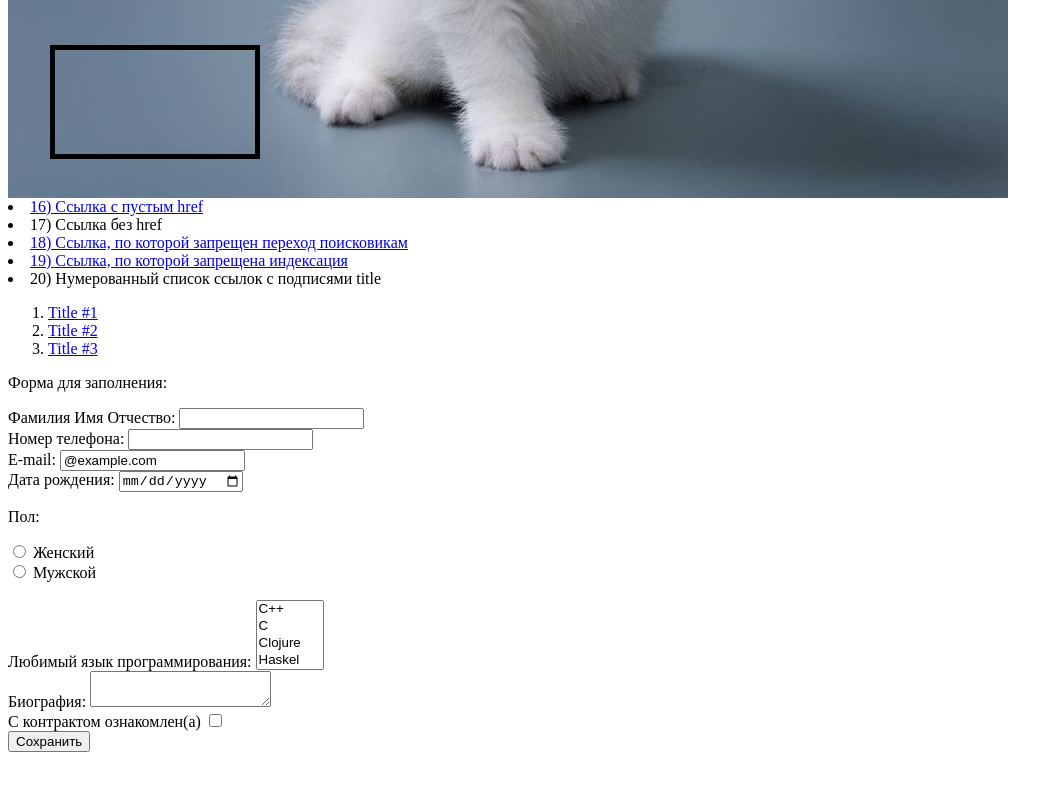
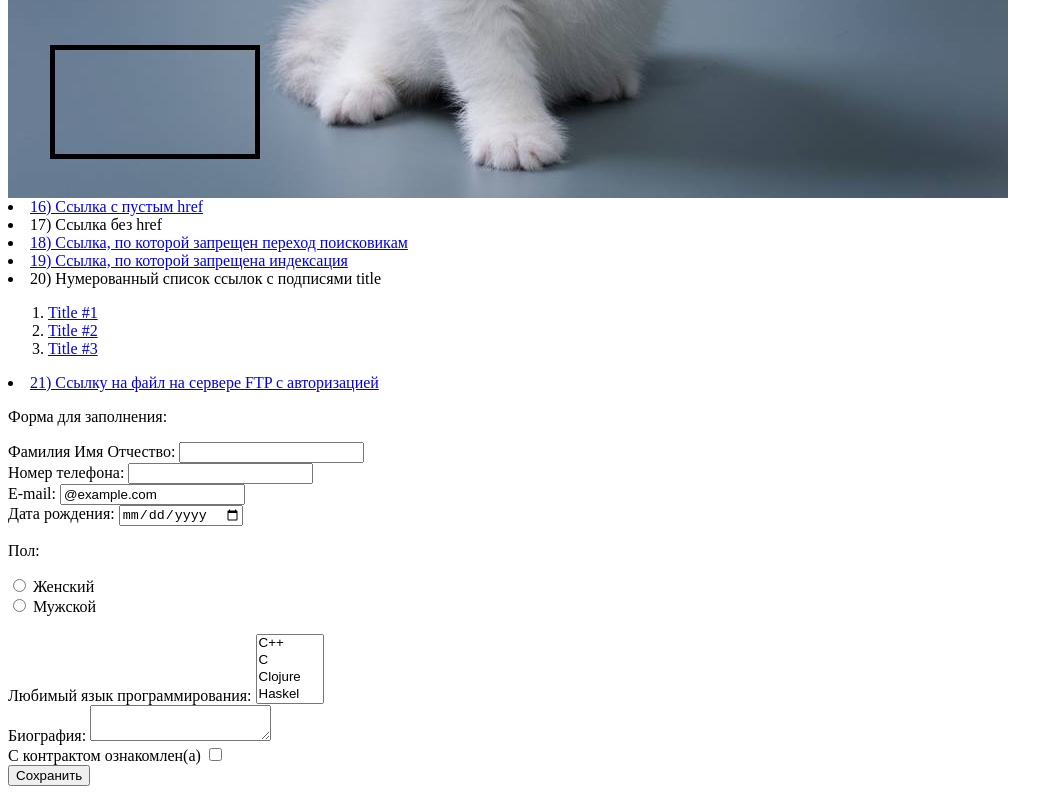
Before and after one commit to annatsygelnikova/annatsygelnikova.github.io, a plain HTML site: page index.html in a window 1280 px wide. Shown: the part 1235-2037 px from the top of the page, without its empty margins (0-1063 px from the left). Before the commit the page ends 2003 px from the top, so only its background shows below. Drawn offline with Linux system fonts and the light colour scheme.

Commit message:
Update index.html

```diff
--- a/index.html
+++ b/index.html
@@ -36,6 +36,7 @@
 <li><a href="https://genius.com/Gfriend-mago-lyrics" title = "GFRIEND">Title #3</a></li>
 </ol>
 </li>
+<li><a href = ftp://test:password@test.ru/hranenie/2.txt>21) Ссылку на файл на сервере FTP с авторизацией</a></li>
 
 </ul>
 <p id = "Form to fill out"> Форма для заполнения: </p>
```
